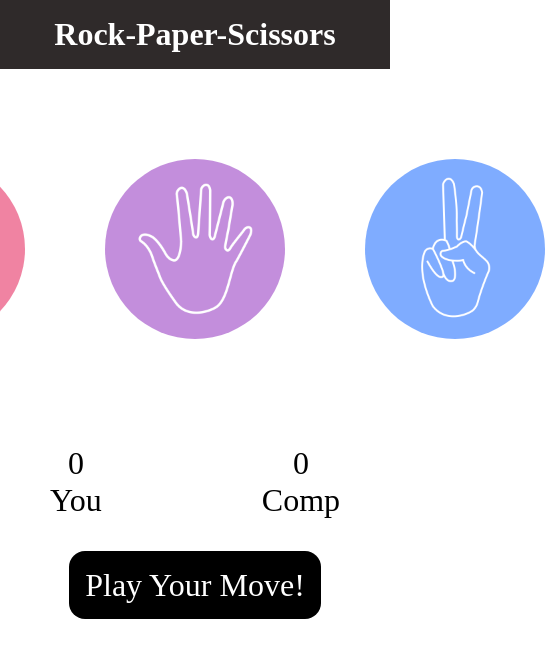
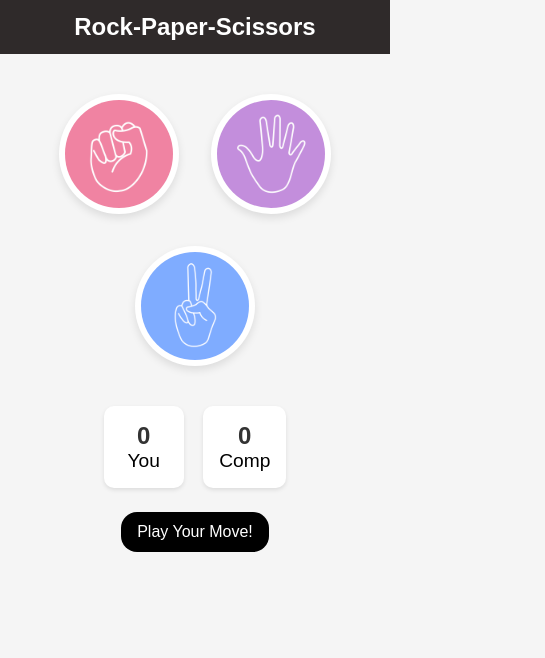
Before and after one commit to rj9884/rock-paper-scissor-game, a plain HTML site: page index.html in a window 390 px wide. Shown: the whole page, 545 px wide, since content can reach past the window. Drawn offline with Linux system fonts and the light colour scheme.

Commit message:
screenshots added

```diff
--- a/game.css
+++ b/game.css
@@ -1,63 +1,133 @@
-*{
+* {
     margin: 0;
     padding: 0;
     box-sizing: border-box;
     text-align: center;
+    font-family: 'Arial', sans-serif;
 }
 
-h1{
+body {
+    background-color: #f5f5f5;
+    min-height: 100vh;
+    display: flex;
+    flex-direction: column;
+    align-items: center;
+}
+
+h1 {
     background-color: rgb(47, 42, 42);
     color: white;
     padding: 1rem;
+    width: 100%;
+    font-size: clamp(1.5rem, 5vw, 2.5rem);
+    margin-bottom: 1rem;
 }
 
-.choice{
-    width: 200px;
-    height: 200px;
+.choices {
+    display: flex;
+    align-items: center;
+    justify-content: center;
+    gap: clamp(1rem, 3vw, 5rem);
+    margin-top: 2rem;
+    flex-wrap: wrap;
+    max-width: 90%;
+}
+
+.choice {
+    width: clamp(120px, 25vw, 200px);
+    height: clamp(120px, 25vw, 200px);
     border-radius: 50%;
     display: flex;
     align-items: center;
     justify-content: center;
+    transition: all 0.3s ease;
+    background-color: white;
+    box-shadow: 0 4px 8px rgba(0, 0, 0, 0.1);
+    margin: 1rem;
 }
-.choice:hover{
+
+.choice:hover {
     cursor: pointer;
-    background-color: black;
+    background-color: #333;
+    transform: scale(1.05);
 }
-img{
-    width: 180px;
-    height: 180px;
+
+img {
+    width: 90%;
+    height: 90%;
     object-fit: cover;
     border-radius: 50%;
-}
-.choices{
-    display: flex;
-    align-items:center;
-    justify-content:center;
-    gap: 5rem;
-    margin-top:5rem;
+    pointer-events: none;
 }
 
-.score-card{
-    margin-top: 5rem;
+.score-card {
+    margin-top: 3rem;
     display: flex;
     justify-content: center;
     align-items: center;
+    gap: clamp(1rem, 5vw, 8rem);
+    width: 100%;
 }
 
-.score{
-    margin: 0 4rem;
-    font-size: 2rem;
+.score {
+    font-size: clamp(1.2rem, 4vw, 2rem);
     padding: 1rem;
+    background-color: #fff;
+    border-radius: 10px;
+    box-shadow: 0 2px 4px rgba(0, 0, 0, 0.1);
+    min-width: clamp(80px, 20vw, 150px);
+}
 
+.score p:first-child {
+    font-size: clamp(1.5rem, 5vw, 2.5rem);
+    font-weight: bold;
+    color: #333;
 }
-.msg-container{
+
+.msg-container {
     margin-top: 2rem;
-    font-size: 2rem;
+    font-size: clamp(1rem, 3.5vw, 2rem);
+    width: 90%;
+    display: flex;
+    justify-content: center;
 }
-#msg{
+
+#msg {
     background-color: black;
     color: white;
-    display: inline;
-    padding: 1rem;
+    padding: clamp(0.5rem, 2vw, 1rem);
     border-radius: 1rem;
+    max-width: 90%;
+    overflow-wrap: break-word;
+    transition: background-color 0.3s ease;
 }
+
+@media (max-width: 768px) {
+    .choices {
+        gap: 1rem;
+        margin-top: 1rem;
+    }
+
+    .score-card {
+        flex-direction: row;
+        margin-top: 2rem;
+    }
+}
+
+@media (max-width: 480px) {
+    h1 {
+        padding: 0.8rem;
+    }
+
+    .choice {
+        margin: 0.5rem;
+    }
+
+    .msg-container {
+        margin-top: 1.5rem;
+    }
+
+    #msg {
+        padding: 0.7rem 1rem;
+    }
+}
--- a/game.js
+++ b/game.js
@@ -5,58 +5,53 @@ const msg = document.querySelector("#msg");
         const userScorePara = document.querySelector("#user-score");
         const compScorePara = document.querySelector("#comp-score");
 
-choices.forEach((choice) =>{
-    choice.addEventListener("click",() =>{
+        choices.forEach((choice) => {
+            choice.addEventListener("click", () => {
                 const userChoice = choice.getAttribute("id");
                 playGame(userChoice);
             });
         });
-//generate computer choice
-const genCompChoice = ()=>{
-    let options = ["rock","papaer","scissors"];
-    let randIndex = Math.floor(Math.random() *3);
+
+        // Generate computer choice
+        const genCompChoice = () => {
+            const options = ["rock", "paper", "scissors"];
+            const randIndex = Math.floor(Math.random() * 3);
             return options[randIndex];
-}
-const drawGame = ()=>{
+        };
+
+        const drawGame = () => {
             msg.innerText = "Game Drawn! Play Again.";
-    msg.style.backgroundColor = "black";
-}
+            msg.style.backgroundColor = "#666";
+        };
 
-const showWinner = (userWin,userChoice,compChoice)=>{
-    if(userWin){
+        const showWinner = (userWin, userChoice, compChoice) => {
+            if (userWin) {
                 userScore++;
                 userScorePara.innerText = userScore;
                 msg.innerText = `You Won! Your ${userChoice} beats ${compChoice}.`;
                 msg.style.backgroundColor = "green";
-    }
-    else{
+            } else {
                 compScore++;
                 compScorePara.innerText = compScore;
                 msg.innerText = `You Lost! Computer's ${compChoice} beats your ${userChoice}.`;
                 msg.style.backgroundColor = "red";
             }
+        };
+
+        const playGame = (userChoice) => {
+            let compChoice = genCompChoice();
+
+            if (userChoice === compChoice) {
+                drawGame();
+            } else {
+                let userWin = true;
+                if (userChoice === "rock") {
+                    userWin = compChoice === "scissors" ? true : false;
+                } else if (userChoice === "paper") {
+                    userWin = compChoice === "rock" ? true : false;
+                } else {
+                    userWin = compChoice === "paper" ? true : false;
                 }
-const playGame = (userChoice)=>{
-    let compChoice = genCompChoice();
-    if(userChoice === compChoice){
-        drawGame();
+                showWinner(userWin, userChoice, compChoice);
             }
-    else{
-        let userWin = true;
-        if(userChoice === "rock"){
-            //paper,scissors
-            userWin = compChoice === "scissors" ? true : false;
-        }
-        else if(userChoice === "paper"){
-            //rock, scissors
-            userWin = compChoice === "rock" ? true : false;
-        }
-        else{
-            //rock, paper
-            userWin = compChoice === "rock" ? false : true;
-        }
-        showWinner(userWin,userChoice,compChoice);
-    }
-
-
         };
```
Also changed, not shown: Ui.png (added), demo.png (added). Lines whose indentation alone changed are shown as unchanged.
